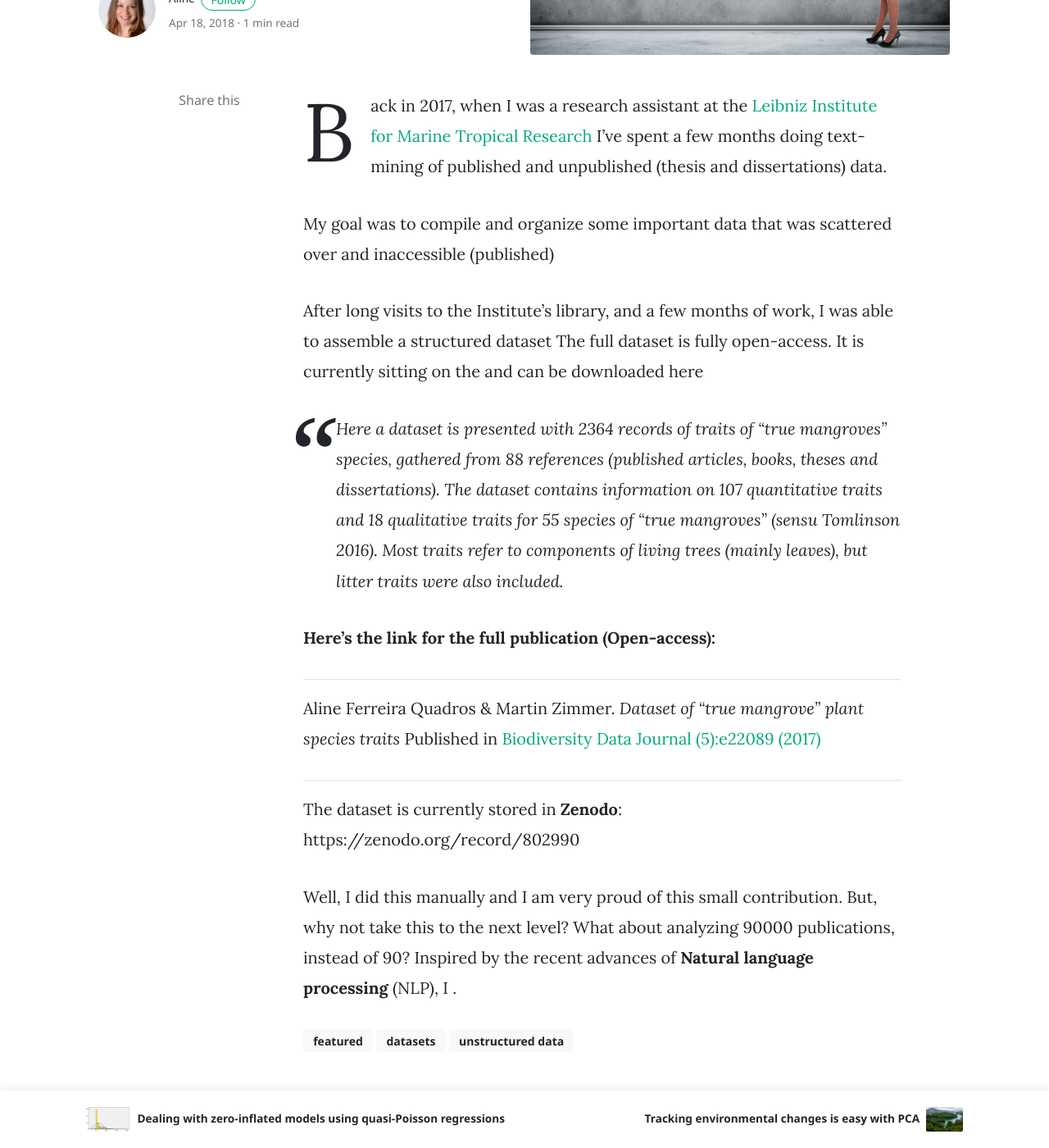
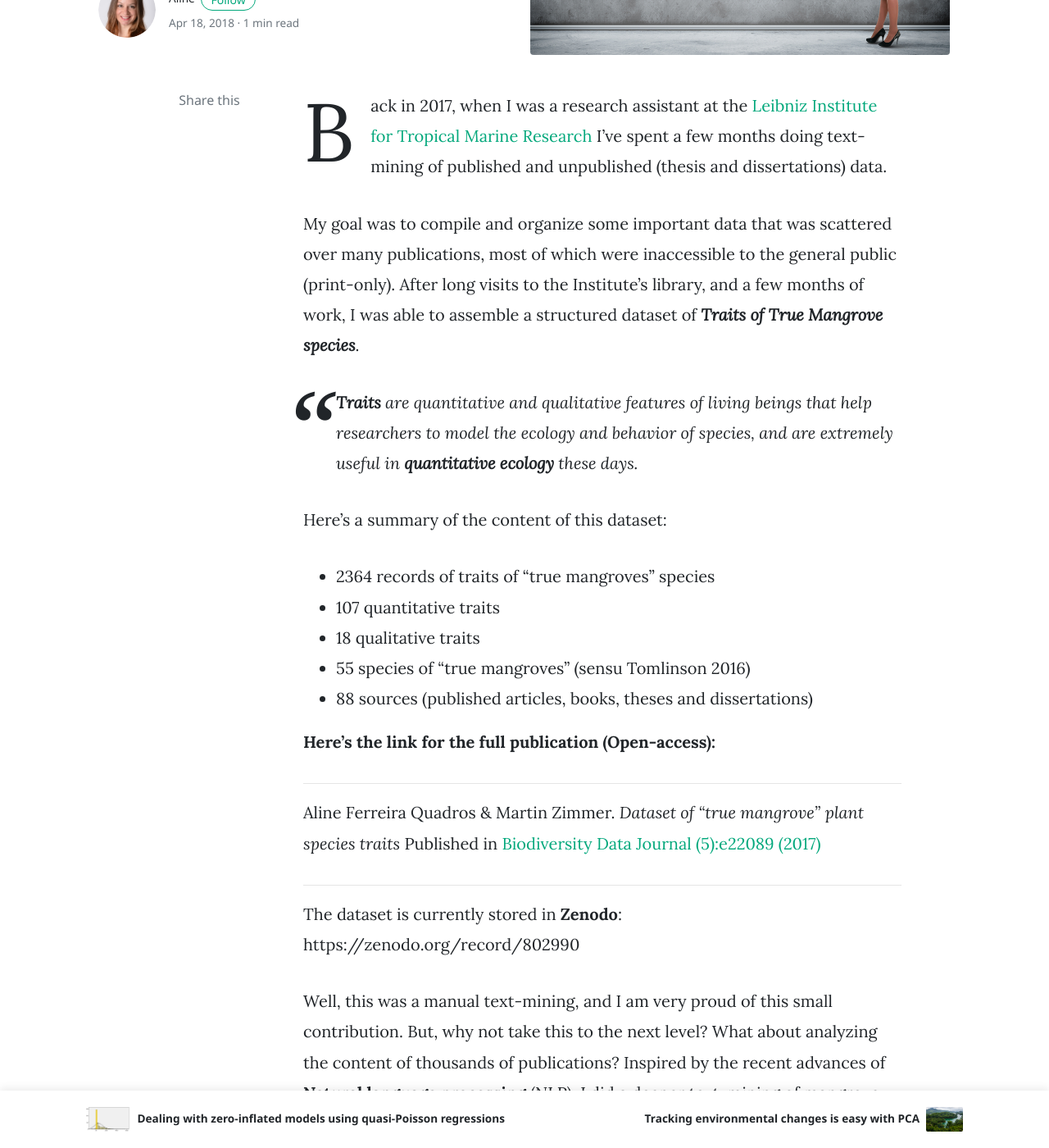
Before and after one commit to AlineQuadros/blog, a Jekyll site: the page built from _posts/2018-04-18-playing-data-detective.md, in a window 1280 px wide and 1400 px high, scrolled down 329 px. Shown: the whole window at 82% size. Built offline with Jekyll 4.4.1, drawn with Linux system fonts in a browser that asks for light colours; nearby versions of some CDN libraries; comment, search, counter and statistics services are not loaded; some of the changed text lies outside the part shown.

Commit message:
post updates

```diff
--- a/_posts/2018-04-18-playing-data-detective.md
+++ b/_posts/2018-04-18-playing-data-detective.md
@@ -9,14 +9,19 @@ tags: [featured, datasets, unstructured data]
 ---
 
 
-Back in 2017, when I was a research assistant at the <a href="">Leibniz Institute for Marine Tropical Research</a> I've spent a few months doing text-mining of published and unpublished (thesis and dissertations) data.
+Back in 2017, when I was a research assistant at the <a href="https://www.leibniz-zmt.de/en/">Leibniz Institute for Tropical Marine Research</a> I've spent a few months doing text-mining of published and unpublished (thesis and dissertations) data.
 
-My goal was to compile and organize some important data that was scattered over and inaccessible (published)
+My goal was to compile and organize some important data that was scattered over many publications, most of which were  inaccessible to the general public (print-only). After long visits to the Institute's library, and a few months of work, I was able to assemble a structured dataset of ___Traits of True Mangrove species___.
 
-After long visits to the Institute's library, and a few months of work, I was able to assemble a structured dataset
-The full dataset is fully open-access. It is currently sitting on the and can be downloaded here
+>__Traits__ are quantitative and qualitative features of living beings that help researchers to model the ecology and behavior of species, and are extremely useful in **quantitative ecology** these days.
 
-> Here a dataset is presented with 2364 records of traits of "true mangroves" species, gathered from 88 references (published articles, books, theses and dissertations). The dataset contains information on 107 quantitative traits and 18 qualitative traits for 55 species of "true mangroves" (sensu Tomlinson 2016). Most traits refer to components of living trees (mainly leaves), but litter traits were also included.
+Here's a summary of the content of this dataset:
+
+* 2364 records of traits of "true mangroves" species
+* 107 quantitative traits
+* 18 qualitative traits
+* 55 species of "true mangroves" (sensu Tomlinson 2016)
+* 88 sources (published articles, books, theses and dissertations)
 
 **Here's the link for the full publication (Open-access):**
 <hr>
@@ -25,4 +30,4 @@ Aline Ferreira Quadros & Martin Zimmer. *Dataset of "true mangrove" plant specie
 
 The dataset is currently stored in **Zenodo**: https://zenodo.org/record/802990
 
-Well, I did this manually and I am very proud of this small contribution. But, why not take this to the next level? What about analyzing 90000 publications, instead of 90? Inspired by the recent advances of **Natural language processing** (NLP), I .
+Well, this was a manual text-mining, and I am very proud of this small contribution. But, why not take this to the next level? What about analyzing the content of thousands of publications? Inspired by the recent advances of **Natural language processing** (NLP), I did a deeper text-mining of mangrove ecology by **extracting information from the titles and abstracts** of publications. You can read more about it in <a href="https://alinequadros.github.io/blog/NLP-knowledge-discovery-science-literature/">this blog post</a>
```
Also changed, not shown: _posts/2017-05-11-studying-decomposition-cold-mountains-austria.md (+6 -4 lines), _posts/2018-10-11-analysis-crab-heartbeat-with-LOESS.md (+1 -1 lines).
